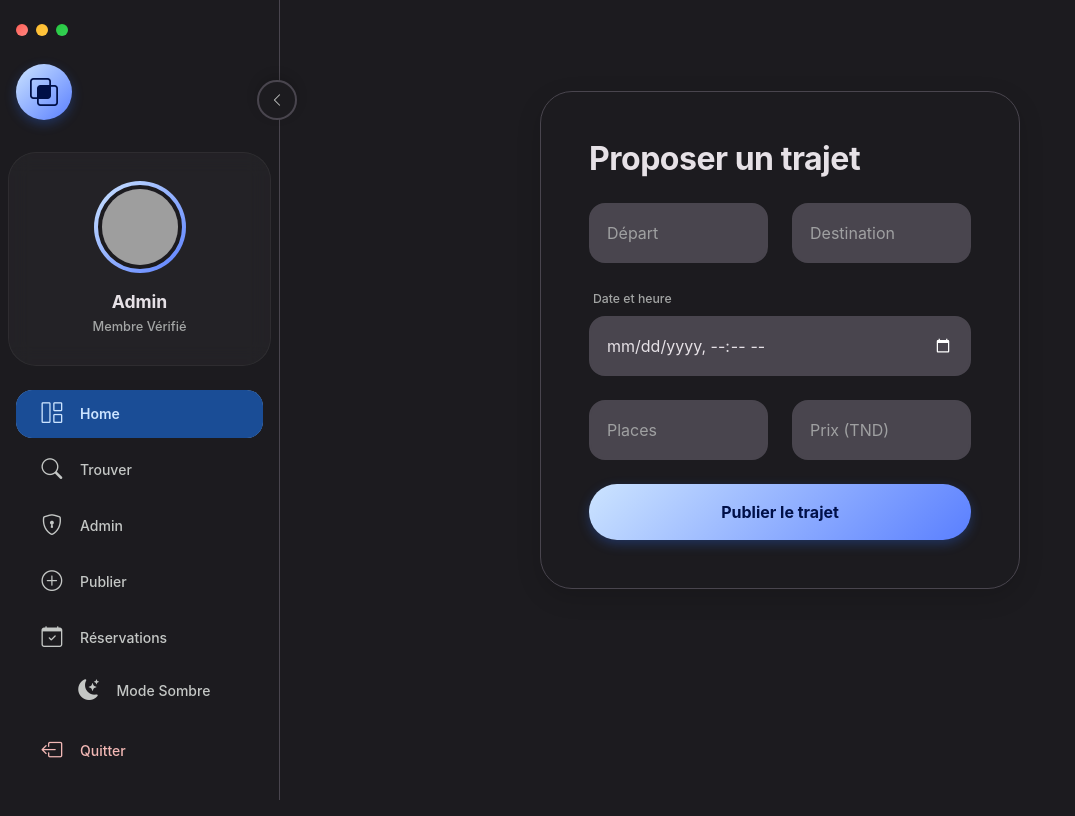
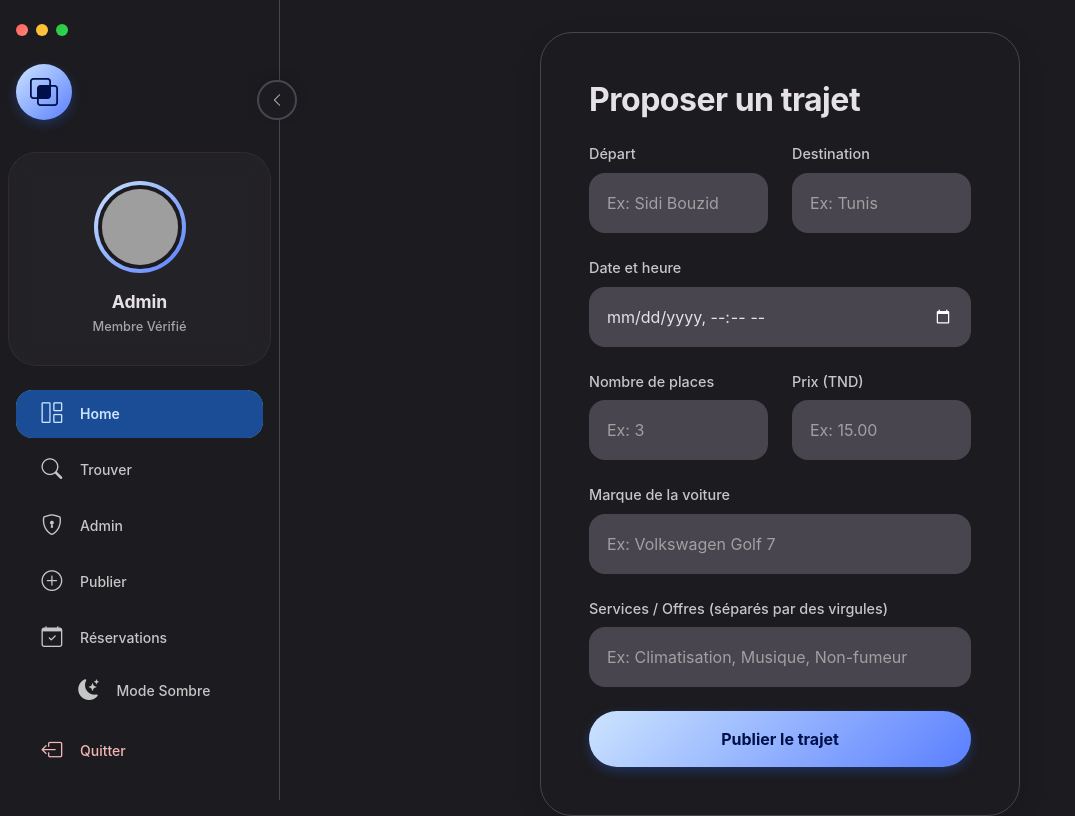
Before and after one commit to MoHamed-B-M/covoiturage, a PHP site: page /add_trip.php in a window 1280 px wide. Shown: the whole page, without its empty margins (0-1075 px from the left). Run offline with PHP 8.4, Linux system fonts and the light colour scheme; the visitor is signed in with stand-in values (Sample User, id 1); data that the repository does not hold is empty; grey boxes are pictures that could not be loaded.

Commit message:
version 1.2

```diff
--- a/add_trip.php
+++ b/add_trip.php
@@ -9,7 +9,7 @@ if (!isset($_SESSION["user_id"])) {
 
 if ($_SERVER["REQUEST_METHOD"] == "POST") {
     $stmt = $pdo->prepare(
-        "INSERT INTO Trips (user_id, departure, destination, date_trip, seats, price) VALUES (?,?,?,?,?,?)"
+        "INSERT INTO Trips (user_id, departure, destination, date_trip, seats, price, car_brand, offers) VALUES (?,?,?,?,?,?,?,?)"
     );
     $stmt->execute([
         $_SESSION["user_id"],
@@ -18,6 +18,8 @@ if ($_SERVER["REQUEST_METHOD"] == "POST") {
         $_POST["date"],
         $_POST["seats"],
         $_POST["price"],
+        $_POST["car_brand"],
+        $_POST["offers"]
     ]);
     header("Location: index.php");
     exit();
@@ -39,20 +41,32 @@ include "header.php";
             <form method="POST">
                 <div class="row g-3">
                     <div class="col-6">
-                        <input type="text" name="dep" class="form-control rounded-4 p-3" placeholder="Départ" required>
+                        <label class="form-label">Départ</label>
+                        <input type="text" name="dep" class="form-control rounded-4 p-3" placeholder="Ex: Sidi Bouzid" required>
                     </div>
                     <div class="col-6">
-                        <input type="text" name="dest" class="form-control rounded-4 p-3" placeholder="Destination" required>
+                        <label class="form-label">Destination</label>
+                        <input type="text" name="dest" class="form-control rounded-4 p-3" placeholder="Ex: Tunis" required>
                     </div>
                     <div class="col-12">
-                        <label class="small text-muted ms-1 mb-2">Date et heure</label>
+                        <label class="form-label">Date et heure</label>
                         <input type="datetime-local" name="date" class="form-control rounded-4 p-3" required>
                     </div>
                     <div class="col-6">
-                        <input type="number" name="seats" class="form-control rounded-4 p-3" placeholder="Places" required>
+                        <label class="form-label">Nombre de places</label>
+                        <input type="number" name="seats" class="form-control rounded-4 p-3" placeholder="Ex: 3" required>
                     </div>
                     <div class="col-6">
-                        <input type="number" step="0.01" name="price" class="form-control rounded-4 p-3" placeholder="Prix (TND)" required>
+                        <label class="form-label">Prix (TND)</label>
+                        <input type="number" step="0.01" name="price" class="form-control rounded-4 p-3" placeholder="Ex: 15.00" required>
+                    </div>
+                    <div class="col-12">
+                        <label class="form-label">Marque de la voiture</label>
+                        <input type="text" name="car_brand" class="form-control rounded-4 p-3" placeholder="Ex: Volkswagen Golf 7" required>
+                    </div>
+                    <div class="col-12">
+                        <label class="form-label">Services / Offres (séparés par des virgules)</label>
+                        <input type="text" name="offers" class="form-control rounded-4 p-3" placeholder="Ex: Climatisation, Musique, Non-fumeur">
                     </div>
                     <div class="col-12 mt-4">
                         <!-- Button styled with Material 3 rounded-pill[cite: 2] -->
--- a/footer.php
+++ b/footer.php
@@ -48,6 +48,18 @@
                         <div class="fw-bold text-primary"><span id="prevPrice">0</span> TND</div>
                     </div>
                 </div>
+                <div class="col-12">
+                    <div class="p-3 bg-light rounded-4 border dark-border-none" style="background: var(--md3-surface-container-low) !important;">
+                        <div class="small text-muted mb-1">Véhicule</div>
+                        <div class="fw-bold"><i class="bi bi-car-front me-2"></i><span id="prevCar">Véhicule</span></div>
+                    </div>
+                </div>
+                <div class="col-12">
+                    <div class="p-3 bg-light rounded-4 border dark-border-none" style="background: var(--md3-surface-container-low) !important;">
+                        <div class="small text-muted mb-1">Services & Offres</div>
+                        <div class="fw-bold"><i class="bi bi-stars me-2 text-warning"></i><span id="prevOffers">Services</span></div>
+                    </div>
+                </div>
             </div>
 
             <div class="d-grid">
@@ -71,6 +83,8 @@
             const prevDestination = document.getElementById('prevDestination');
             const prevTime = document.getElementById('prevTime');
             const prevPrice = document.getElementById('prevPrice');
+            const prevCar = document.getElementById('prevCar');
+            const prevOffers = document.getElementById('prevOffers');
             const prevBookBtn = document.getElementById('prevBookBtn');
             const prevProfilePic = document.getElementById('prevProfilePic');
             const prevProfileIcon = document.getElementById('prevProfileIcon');
@@ -89,6 +103,8 @@
                     prevDestination.textContent = data.destination;
                     prevTime.textContent = data.time;
                     prevPrice.textContent = data.price;
+                    prevCar.textContent = data.car;
+                    prevOffers.textContent = data.offers;
                     prevBookBtn.href = `book.php?id=${data.tripId}`;
 
                     if (data.profilePic && data.profilePic !== "") {
--- a/index.php
+++ b/index.php
@@ -33,7 +33,9 @@ $trips = $pdo
                  data-destination="<?= htmlspecialchars($t["destination"]) ?>"
                  data-time="<?= date("H:i", strtotime($t["date_trip"])) ?>"
                  data-phone="<?= htmlspecialchars($t["phone"]) ?>"
-                 data-profile-pic="<?= $t["profile_pic"] ?>">
+                 data-profile-pic="<?= $t["profile_pic"] ?>"
+                 data-car="<?= htmlspecialchars($t["car_brand"] ?? "Véhicule non spécifié") ?>"
+                 data-offers="<?= htmlspecialchars($t["offers"] ?? "Aucun service additionnel") ?>">
                 <div class="d-flex justify-content-between align-items-start mb-4">
                     <div class="d-flex align-items-center">
                         <div class="me-3 position-relative" style="width:48px; height:48px;">
--- a/login.php
+++ b/login.php
@@ -12,7 +12,11 @@ if (isset($_SESSION["user_id"])) {
 if ($_SERVER["REQUEST_METHOD"] == "POST") {
     // Admin override
     if ($_POST["email"] === "admin@gmail.com" && $_POST["password"] === "admin") {
-        $_SESSION["user_id"] = "admin";
+        $stmt = $pdo->prepare("SELECT id FROM Users WHERE email = ?");
+        $stmt->execute([$_POST["email"]]);
+        $adminUser = $stmt->fetch();
+
+        $_SESSION["user_id"] = $adminUser ? $adminUser["id"] : "admin";
         $_SESSION["user_name"] = "Admin";
         $_SESSION["role"] = "admin";
         header("Location: admin_dashboard.php");
--- a/search.php
+++ b/search.php
@@ -31,7 +31,9 @@ if (isset($_GET["q"])) {
              data-destination="<?= htmlspecialchars($t["destination"]) ?>"
              data-time="<?= date("H:i", strtotime($t["date_trip"])) ?>"
              data-phone="<?= htmlspecialchars($t["phone"]) ?>"
-             data-profile-pic="<?= $t["profile_pic"] ?>">
+             data-profile-pic="<?= $t["profile_pic"] ?>"
+             data-car="<?= htmlspecialchars($t["car_brand"] ?? "Véhicule non spécifié") ?>"
+             data-offers="<?= htmlspecialchars($t["offers"] ?? "Aucun service additionnel") ?>">
 
             <div class="d-flex align-items-center mb-3">
                 <div class="me-2 position-relative" style="width:32px; height:32px;">
```
Also changed, not shown: admin_dashboard.php (+15 -6 lines), 1 other file.
